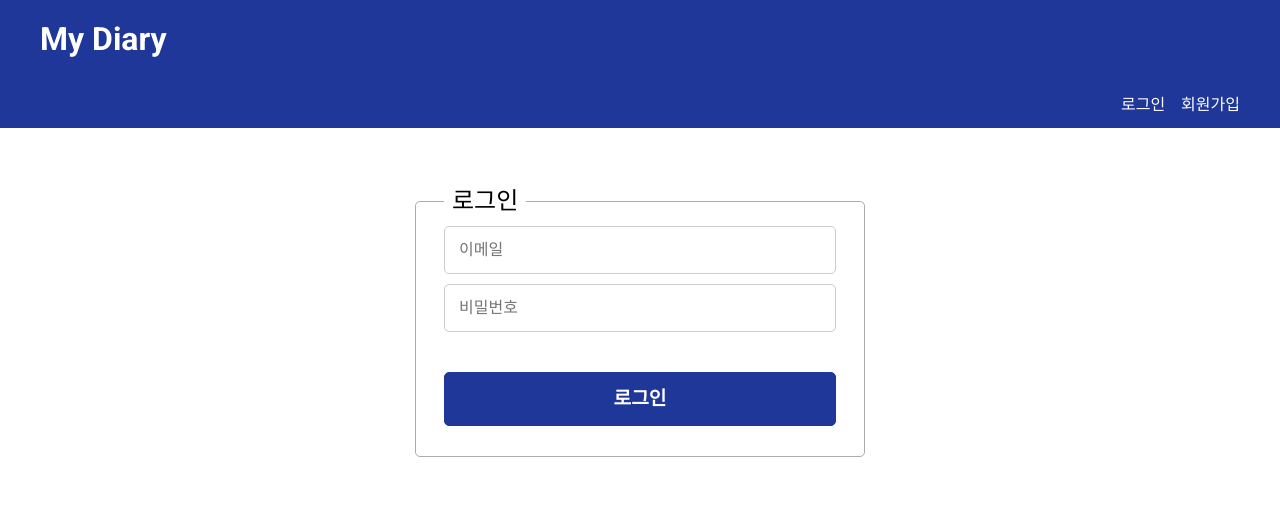
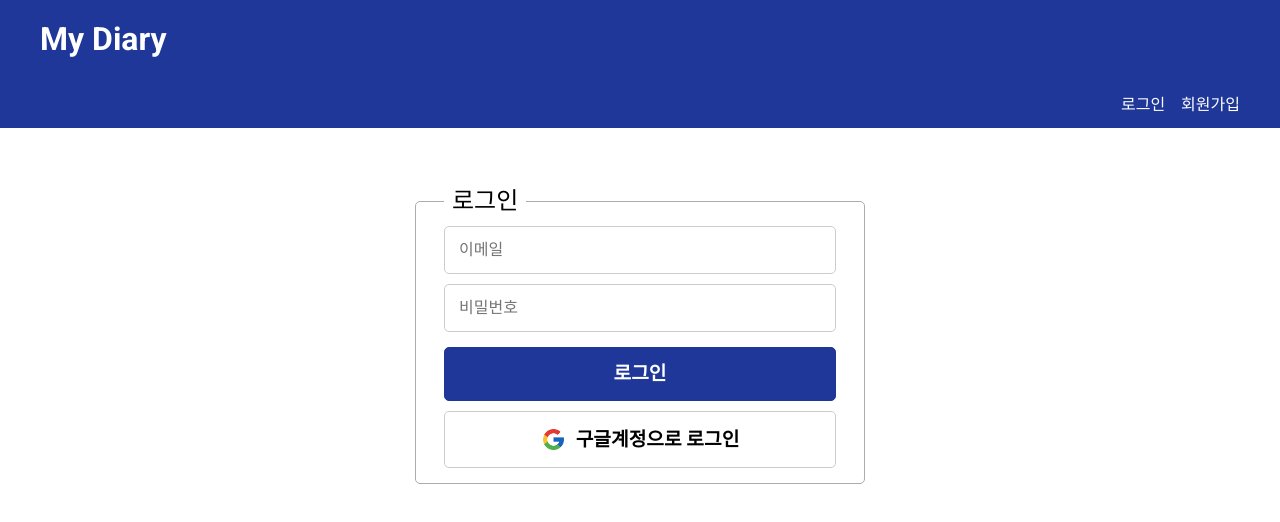
Before and after one commit to dong53358/APT-story, a React (Create React App) app: page /login in a window 1280 px wide. Shown: the top 522 px of the page. Built offline with nearby package versions, Linux system fonts and the light colour scheme; no server answers.

Commit message:
docs: 구글로그인 추가

```diff
--- a/src/firebase/config.js
+++ b/src/firebase/config.js
@@ -1,6 +1,6 @@
 // Import the functions you need from the SDKs you need
 import { initializeApp } from "firebase/app";
-import { getAuth } from "firebase/auth";
+import { getAuth, GoogleAuthProvider, signInWithPopup } from "firebase/auth";
 import { getFirestore, Timestamp } from "firebase/firestore";
 import { getStorage } from "firebase/storage";
 
@@ -24,4 +24,15 @@ const appFireStore = getFirestore(app);
 const storage = getStorage(app);
 const timestamp = Timestamp;
 
-export { appAuth, appFireStore, storage, timestamp };
+const provider = new GoogleAuthProvider();
+provider.addScope("https://www.googleapis.com/auth/contacts.readonly");
+
+export {
+  appAuth,
+  appFireStore,
+  storage,
+  timestamp,
+  GoogleAuthProvider,
+  signInWithPopup,
+  provider,
+};
--- a/src/hooks/useLogin.js
+++ b/src/hooks/useLogin.js
@@ -1,6 +1,6 @@
 import { useState } from "react";
-import { signInWithEmailAndPassword } from "firebase/auth";
-import { appAuth } from "../firebase/config";
+import { signInWithEmailAndPassword, signInWithPopup } from "firebase/auth";
+import { appAuth, provider } from "../firebase/config";
 import { useAuthContext } from "./useAuthContext";
 
 export const useLogin = () => {
@@ -29,5 +29,23 @@ export const useLogin = () => {
         setIspending(false);
       });
   };
-  return { error, isPending, login };
+
+  const googleLogin = () => {
+    signInWithPopup(appAuth, provider)
+      .then((result) => {
+        const user = result.user;
+        dispatch({ type: "login", payload: user });
+        setError(null);
+        setIspending(false);
+        if (!user) {
+          throw new Error("로그인에 실패했습니다.");
+        }
+      })
+      .catch((err) => {
+        setError(err.message);
+        setIspending(false);
+      });
+  };
+
+  return { error, isPending, login, googleLogin };
 };
--- a/src/pages/login/Login.js
+++ b/src/pages/login/Login.js
@@ -1,13 +1,14 @@
 import { useState } from "react";
 import { useLogin } from "../../hooks/useLogin";
 import { passwordValidation } from "../../utils/validations";
+import google from "../../assets/images/googleLogo.png";
 import styles from "./Login.module.css";
 
 export default function Login() {
   const [email, setEmail] = useState("");
   const [password, setPassword] = useState("");
   const [passwordError, setPasswordError] = useState(true);
-  const { error, ispending, login } = useLogin();
+  const { error, ispending, login, googleLogin } = useLogin();
 
   const handleEmailChange = (e) => {
     setEmail(e.target.value);
@@ -25,6 +26,11 @@ export default function Login() {
     } else {
       setPasswordError(false);
     }
+  };
+
+  const handleGoogleLoginBtn = (event) => {
+    event.preventDefault();
+    googleLogin();
   };
 
   return (
@@ -56,9 +62,20 @@ export default function Login() {
         </div>
 
         {!ispending && (
-          <button type="submit" className={styles.btn}>
-            로그인
-          </button>
+          <>
+            <button type="submit" className={styles.login_form_btn}>
+              로그인
+            </button>
+            <button
+              className={styles.login_form_google_btn}
+              onClick={handleGoogleLoginBtn}
+            >
+              <span>
+                <img src={google} alt="Image" />
+              </span>
+              <span>구글계정으로 로그인</span>
+            </button>
+          </>
         )}
         {ispending && <string>로그인 진행중...</string>}
         {error && <div className={styles.login_form_error}>{error}</div>}
--- a/src/pages/login/Login.module.css
+++ b/src/pages/login/Login.module.css
@@ -40,11 +40,10 @@
   color: red;
 }
 
-.login_form button {
+.login_form_btn {
   width: 100%;
-  margin-top: 30px;
-  margin-bottom: 20px;
   float: right;
+  margin: 5px 0px;
   padding: 15px 0px;
   border-radius: 5px;
   color: #fff;
@@ -55,6 +54,33 @@
   cursor: pointer;
 }
 
+.login_form_google_btn {
+  display: flex;
+  align-items: center;
+  justify-content: center;
+  width: 100%;
+  float: right;
+  margin: 5px 0px;
+  padding: 15px 0px;
+  border-radius: 5px;
+  color: black;
+  background-color: #fff;
+  border: 1px solid #ccc;
+  font-size: 1.2em;
+  font-weight: bold;
+  cursor: pointer;
+}
+
+.login_form_google_btn span {
+  display: flex;
+  margin: 0px 5px;
+}
+
+.login_form_google_btn span img {
+  width: 25px;
+  height: 25px;
+}
+
 .login_form_error {
   color: red;
   font-size: 1em;
```
Also changed, not shown: src/assets/images/googleLogo.png (added).
